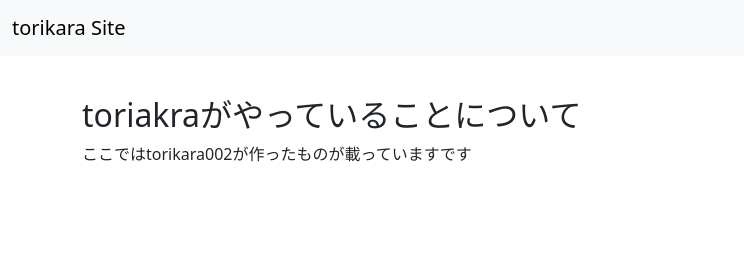
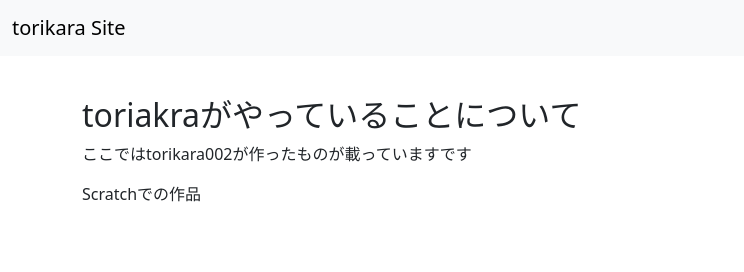
Before and after one commit to 5min-6min/-5min-.github.io, a plain HTML site: page substance.html in a window 1280 px wide. Shown: the top 272 px of the page, without its empty margins (0-744 px from the left). Drawn offline with nearby package versions, Linux system fonts and the light colour scheme.

Commit message:
Update substance.html

```diff
--- a/substance.html
+++ b/substance.html
@@ -21,6 +21,7 @@
         <div class="row">
             <h2>toriakraがやっていることについて</h2>
             <p>ここではtorikara002が作ったものが載っていますです</p>
+            <p>Scratchでの作品</p>
         </div>
     </div>
 </main>
```
